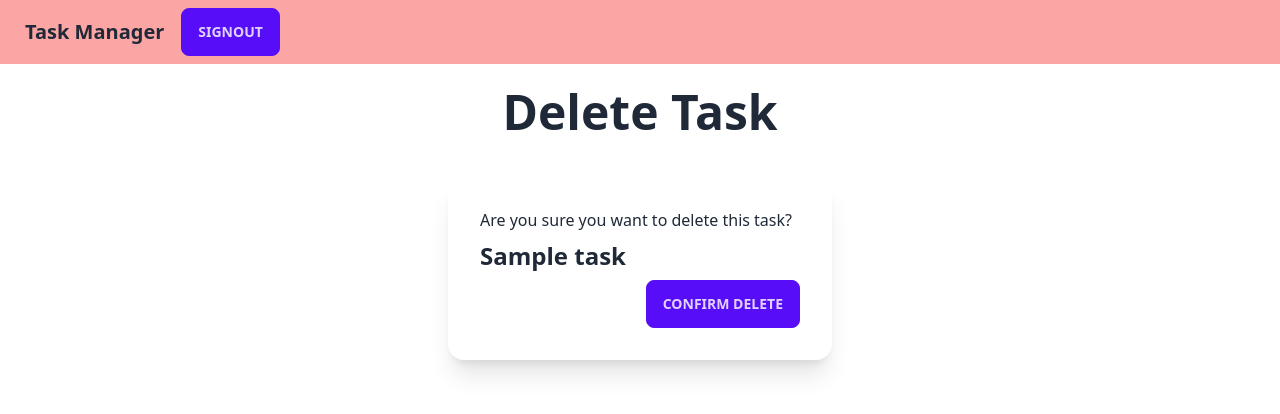
After one commit to Md-Tahsif-Ahmed/Django-Task-Manger-with-REST-API, a Django app: page /delete/1 in a window 1280 px wide. The commit adds this page. Shown: the top 414 px of the page. Run offline with Django 4.2, Linux system fonts and the light colour scheme; a user stored in the database is signed in; tables that the repository leaves empty hold one stand-in row (values such as "Sample post"); style sheets or scripts are compiled from the project's sources; some libraries are stand-ins or nearby versions.

Commit message:
Created DeleteViews and templates

```diff
--- a/tasks/urls.py
+++ b/tasks/urls.py
@@ -10,6 +10,6 @@ urlpatterns = [
     path('task-list/', views.TaskListView.as_view(), name='task_list'),
     path('create/', views.TaskCreateView.as_view(), name='create-task'),
     path('detail/<pk>/', views.TaskDetailView.as_view(), name='task-detail'),
-    # path('update/<pk>', views.TaskUpdateView.as_view(), name='update-task'),
     path('update/<pk>/', views.TaskUpdateView.as_view(), name='update-task'),
+    path('delete/<pk>', views.TaskDeleteView.as_view(), name='delete-task'),
 ]
--- a/tasks/views.py
+++ b/tasks/views.py
@@ -1,4 +1,5 @@
-from django.shortcuts import render, redirect, HttpResponseRedirect
+from django.shortcuts import render, redirect, HttpResponseRedirect, get_object_or_404
+from django.http import HttpResponse
 from django.urls import reverse
 from django.contrib.auth import authenticate, login, logout
 from django.contrib.auth.forms import AuthenticationForm
@@ -97,3 +98,23 @@ class TaskUpdateView(View):
             return render(request, self.template_name, {'form': form, 'task': task})
         else:
             return HttpResponse("You don't have permission to edit this task.")
+
+
+
+class TaskDeleteView(View):
+    template_name = 'tasks/task_delete.html'
+
+    def get(self, request, pk):
+        task = get_object_or_404(Task, pk=pk)
+        if task.user == request.user:
+            return render(request, self.template_name, {'task': task})
+        else:
+            return HttpResponse("You don't have permission to delete this task.")
+
+    def post(self, request, pk):
+        task = get_object_or_404(Task, pk=pk)
+        if task.user == request.user:
+            task.delete()
+            return redirect(reverse('tasks:task_list'))
+        else:
+            return HttpResponse("You don't have permission to delete this task.")
--- /dev/null
+++ b/templates/tasks/task_delete.html
@@ -0,0 +1,23 @@
+{% extends "base.html" %}
+
+{% block title %}Delete Task{% endblock %}
+
+{% block content %}
+    <h1 class="text-5xl font-bold text-center my-6">Delete Task</h1>
+   <div class="flex  items-center justify-center my-10">
+    <div class="card w-96 bg-base-100 shadow-xl">
+        <div class="card-body">
+            <p>Are you sure you want to delete this task?</p>
+            <h2 class="text-2xl font-semibold">{{ task.title }}</h2>
+            <form method="post">
+                {% csrf_token %}
+                <div class="card-actions justify-end">
+                    <button class="btn btn-primary " type="submit">Confirm Delete</button>
+                </div>
+            </form>
+
+        </div>
+      </div>
+   </div>
+
+{% endblock %}
--- a/templates/tasks/task_list.html
+++ b/templates/tasks/task_list.html
@@ -32,7 +32,7 @@
                         <a href="{% url 'tasks:task-detail' pk=task.pk %}">
                             <button class="btn btn-primary">Details</button>
                         </a>
-                        <button class="btn btn-primary">Delete</button>
+                        <a href="{% url 'tasks:delete-task' pk=task.pk %}"><button class="btn btn-primary">Delete</button></a>
                       </div>
                     </div>
                   </div>
```
